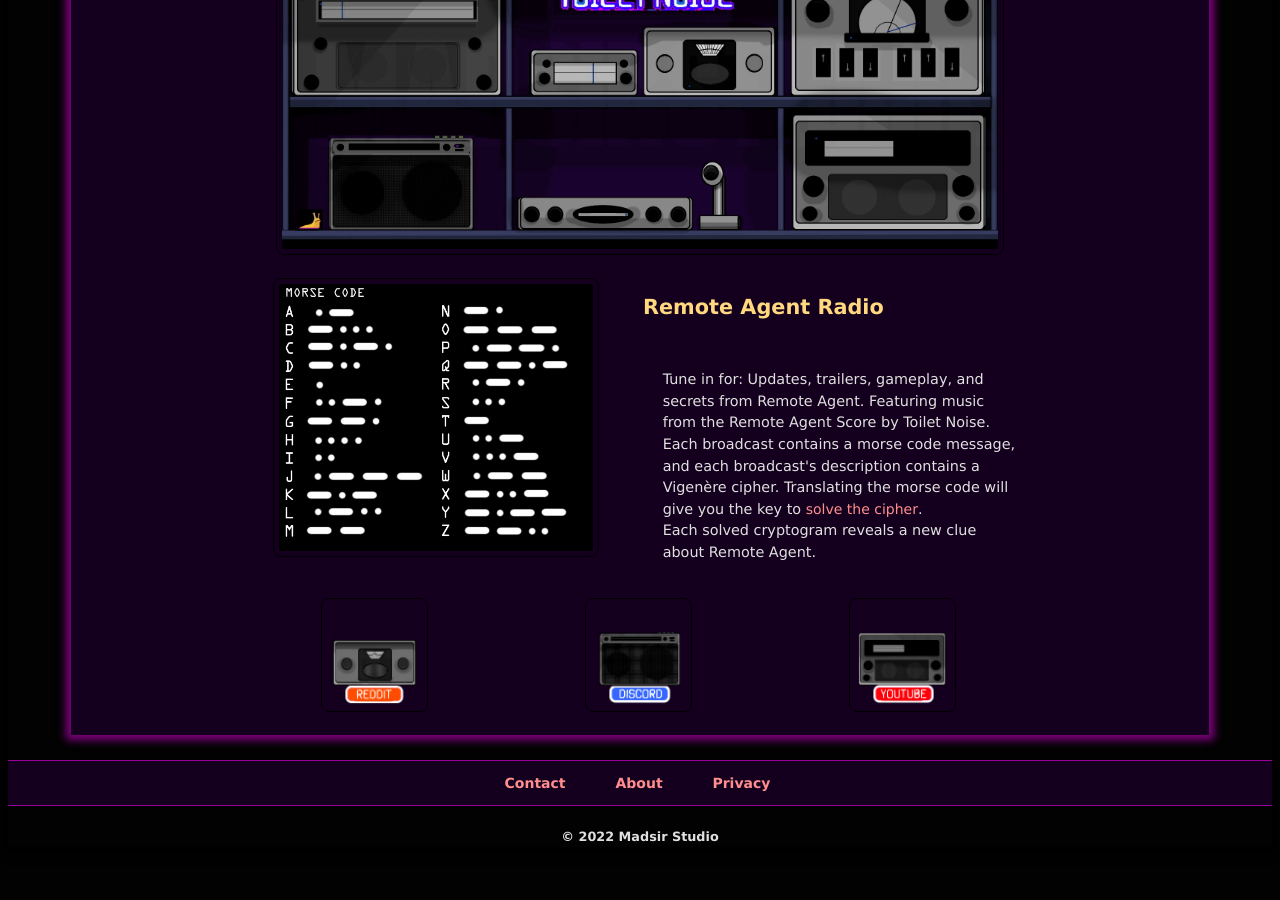
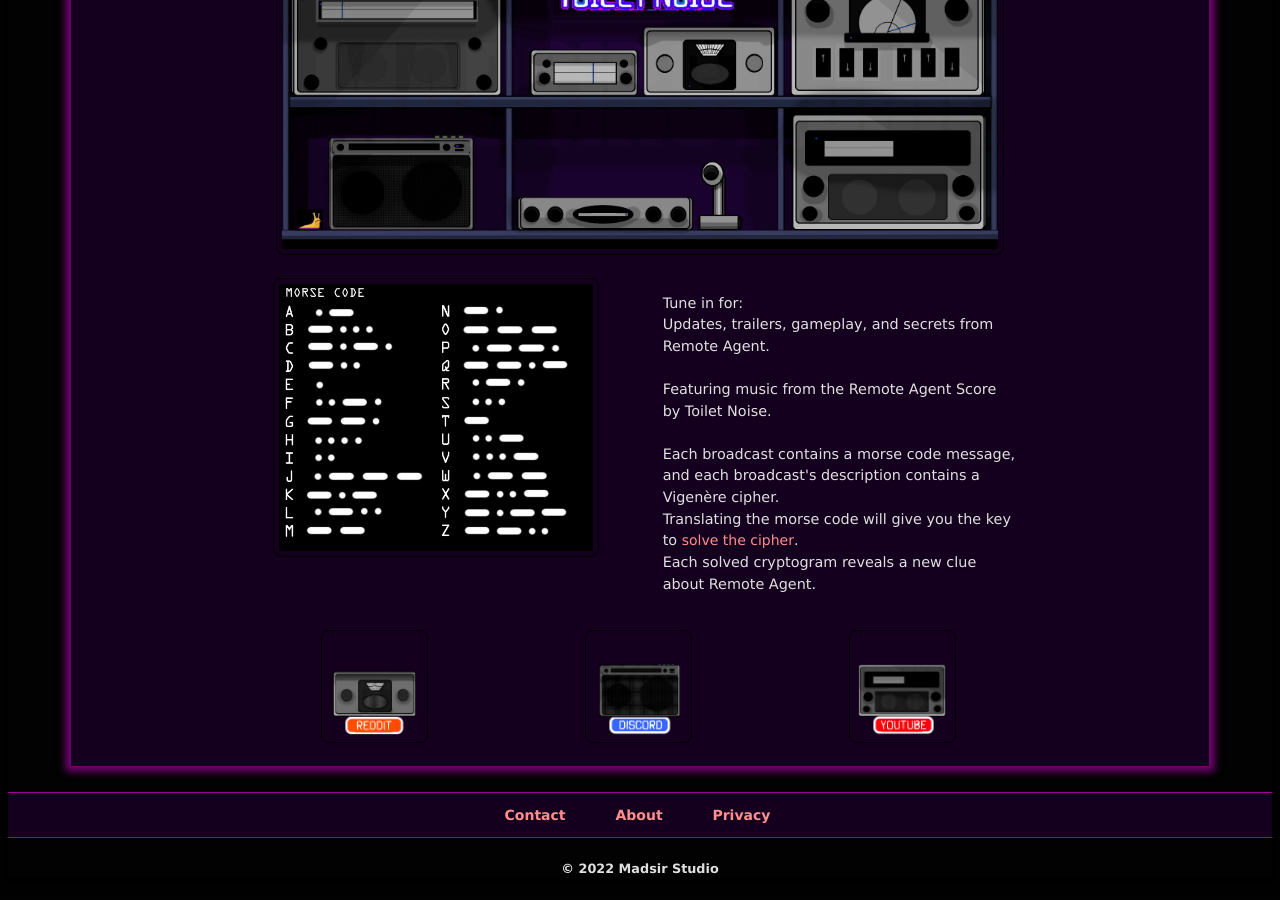
Before and after one commit to Madsir/madsirstudio.github.io, a Jekyll site: the page built from remoteagent/index.html, in a window 1280 px wide and 900 px high, scrolled down 1770 px. Built offline with Jekyll 4.4.1, drawn with Linux system fonts in a browser that asks for light colours; before the commit the page ends 2638 px from its top, so only the background shows below that.

Commit message:
Update index.html

```diff
--- a/remoteagent/index.html
+++ b/remoteagent/index.html
@@ -124,7 +124,7 @@ img:hover {
 		<a href="/Assets/MORSECODE.png"><img src="/Assets/MORSECODE.png" alt="morsecode" width="80%"></a>
 				</div>
 				<div class="col">
-					<h2>Remote Agent Radio</h2><br><p>Tune in for: Updates, trailers, gameplay, and secrets from Remote Agent. Featuring music from the Remote Agent Score by Toilet Noise. Each broadcast contains a morse code message, and each broadcast's description contains a Vigenère cipher. Translating the morse code will give you the key to <a href="https://www.boxentriq.com/code-breaking/vigenere-cipher">solve the cipher</a>.<br>
+					<p>Tune in for:<br> Updates, trailers, gameplay, and secrets from Remote Agent.<br><br> Featuring music from the Remote Agent Score by Toilet Noise.<br><br> Each broadcast contains a morse code message, and each broadcast's description contains a Vigenère cipher.<br>Translating the morse code will give you the key to <a href="https://www.boxentriq.com/code-breaking/vigenere-cipher">solve the cipher</a>.<br>
 Each solved cryptogram reveals a new clue about Remote Agent.</p>
 				</div>
 		</div>
```
